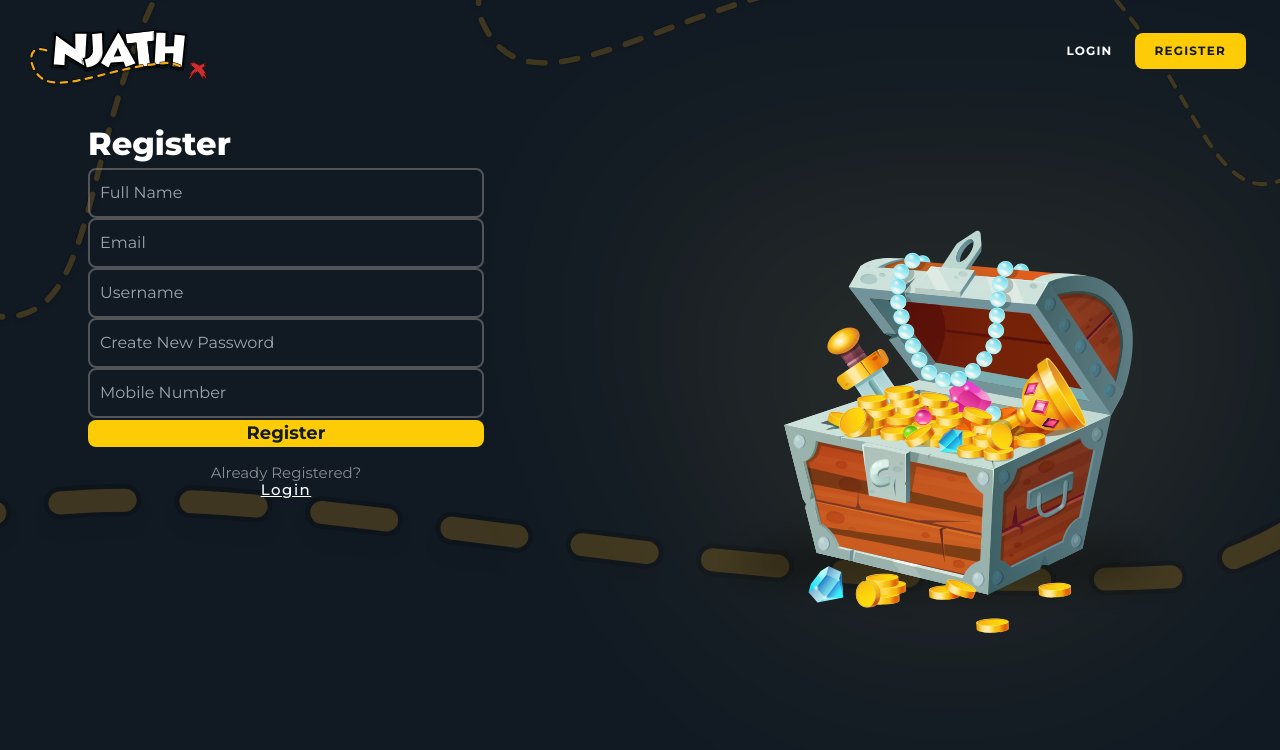
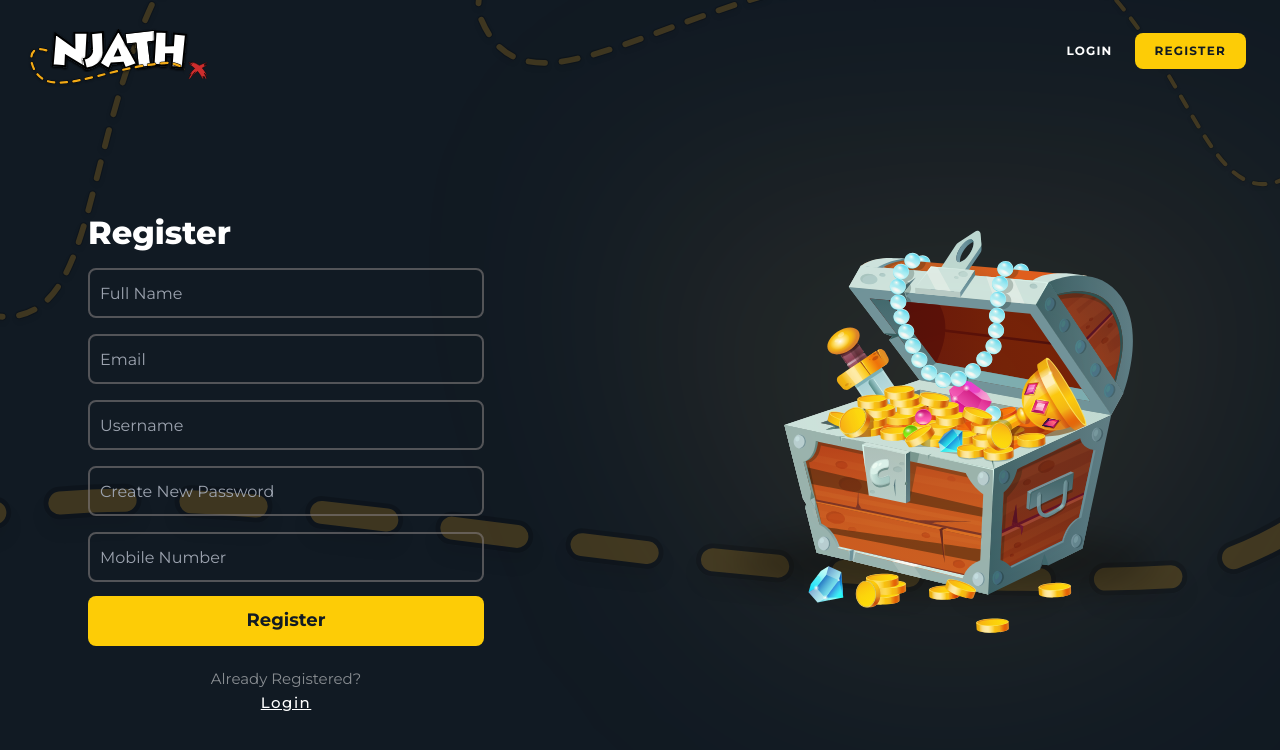
Before and after one commit to melencholicmice/NJATH-2023, a Next.js app: page /register in a window 1280 px wide. Shown: the top 750 px of the page. Built offline with nearby package versions, Linux system fonts and the light colour scheme.

Commit message:
fixed register page double scroll

```diff
--- a/src/styles/register.module.css
+++ b/src/styles/register.module.css
@@ -3,7 +3,7 @@
     align-items: center;
     justify-content: space-around;
     margin-top: 20px;
-    height: fit-content;
+    height: 93vh;
     width: 100%;
     margin: 0;
     max-width: 100%;
@@ -19,7 +19,7 @@
     /* overflow: scroll; */
     z-index: 10;
     /* background-color: rgb(11, 19, 34); */
-    /* scroll-behavior: unset; */
+    scroll-behavior: unset;
 }
 .treasurebox{
     position: fixed;
@@ -79,7 +79,6 @@
     width: 75%;
     width: 474px;
     height: 520px;
-    padding-bottom: 20%;
     /* min-width: 250px; */
     @media (max-height: 500px) {
         @media (min-width: 500px) {
@@ -204,7 +203,7 @@
 
     @media (max-width: 500px) {
         font-size: 13px;
-        /* overflow: scroll; */
+        overflow: scroll;
     }
 }
 .login:hover{
```
